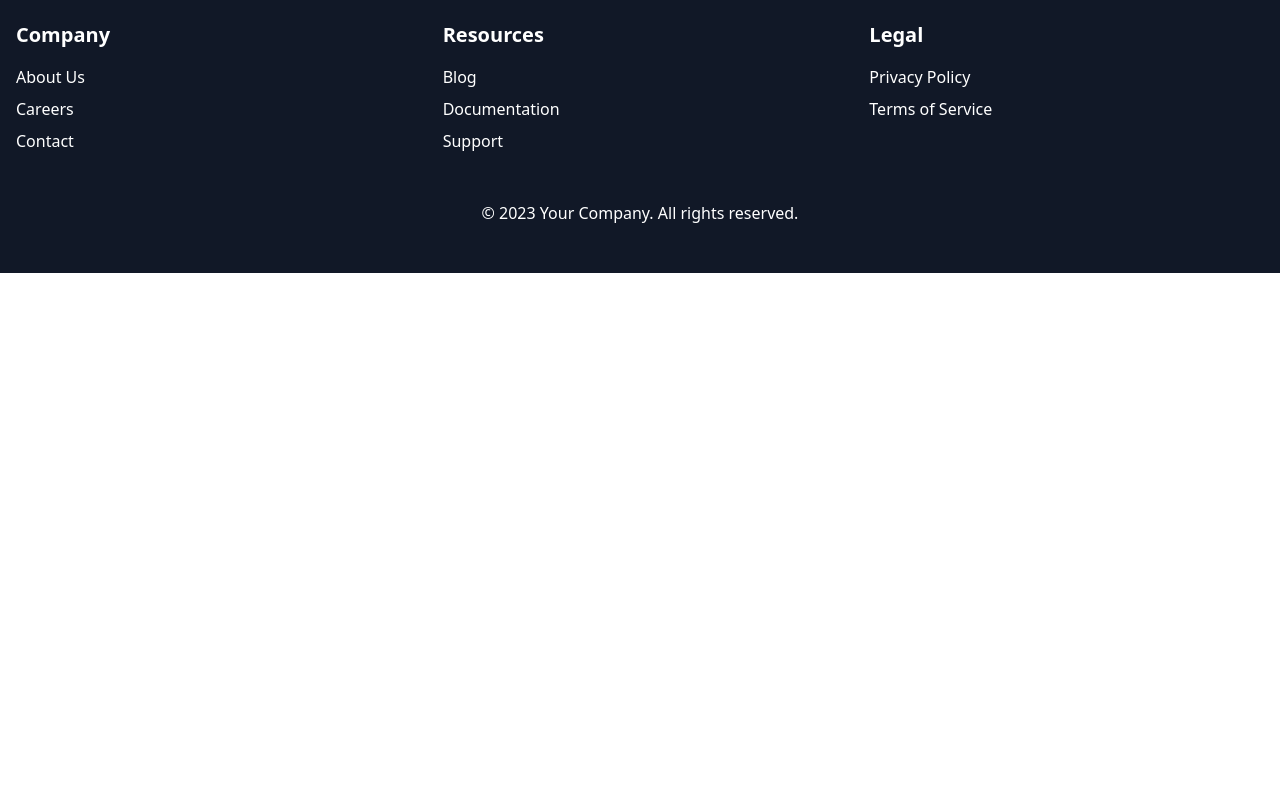
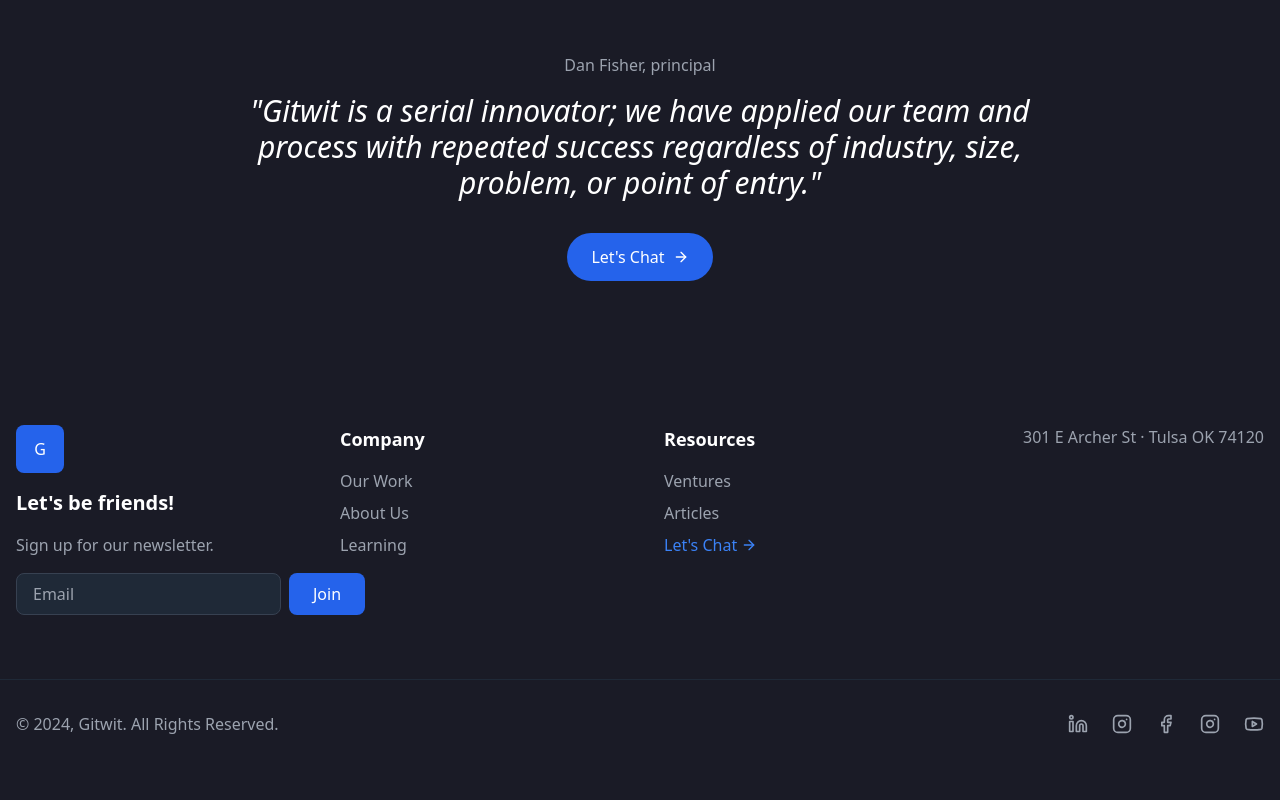
Before and after one commit to Aryann15/buszzFeedCreative, a Next.js app: page / in a window 1280 px wide. Shown: the part 3320-4120 px from the top of the page. Before the commit the page ends 3593 px from the top, so only its background shows below. Built offline with nearby package versions, Linux system fonts and the light colour scheme.

Commit message:
updated footer

```diff
--- a/app/components/Footer.tsx
+++ b/app/components/Footer.tsx
@@ -1,36 +1,128 @@
+'use client'
+
+import { ArrowRight } from 'lucide-react'
 import Link from 'next/link'
+import Image from 'next/image'
+import { Facebook, Instagram, Linkedin, Youtube, InstagramIcon as TiktokIcon } from 'lucide-react'
 
 export default function Footer() {
+  const handleSubmit = (e: React.FormEvent<HTMLFormElement>) => {
+    e.preventDefault()
+    // Handle newsletter signup
+  }
+
   return (
-    <footer className="bg-gray-900 text-white py-12">
-      <div className="container mx-auto px-4">
-        <div className="grid grid-cols-1 md:grid-cols-3 gap-8">
+    <footer className="bg-[#1a1b26] text-white">
+      {/* Testimonial Section */}
+      <div className="container mx-auto px-4 py-20 text-center max-w-4xl">
+        <p className="text-gray-400 mb-4">Dan Fisher, principal</p>
+        <blockquote className="text-2xl md:text-3xl italic font-light mb-8">
+          "Gitwit is a serial innovator; we have applied our team and process with repeated success regardless of industry, size, problem, or point of entry."
+        </blockquote>
+        <Link
+          href="/contact"
+          className="inline-flex items-center bg-blue-600 text-white px-6 py-3 rounded-full hover:bg-blue-700 transition-colors"
+        >
+          Let&apos;s Chat
+          <ArrowRight className="ml-2 h-4 w-4" />
+        </Link>
+      </div>
+
+      {/* Main Footer Content */}
+      <div className="container mx-auto px-4 py-16 grid grid-cols-1 md:grid-cols-2 lg:grid-cols-4 gap-12">
+        {/* Newsletter Signup */}
+        <div className="lg:col-span-1">
+          <div className="bg-blue-600 w-12 h-12 flex items-center justify-center rounded-lg mb-4">
+            G
+          </div>
+          <h3 className="text-xl font-semibold mb-4">Let&apos;s be friends!</h3>
+          <p className="text-gray-400 mb-4">Sign up for our newsletter.</p>
+          <form onSubmit={handleSubmit} className="flex gap-2">
+            <input
+              type="email"
+              placeholder="Email"
+              className="flex-1 px-4 py-2 rounded-lg bg-gray-800 border border-gray-700 focus:outline-none focus:border-blue-500"
+              required
+            />
+            <button
+              type="submit"
+              className="px-6 py-2 bg-blue-600 rounded-lg hover:bg-blue-700 transition-colors"
+            >
+              Join
+            </button>
+          </form>
+        </div>
+
+        {/* Navigation Links */}
         <div>
-            <h3 className="text-xl font-semibold mb-4">Company</h3>
+          <h3 className="text-lg font-semibold mb-4">Company</h3>
           <ul className="space-y-2">
-              <li><Link href="#" className="hover:text-gray-300">About Us</Link></li>
-              <li><Link href="#" className="hover:text-gray-300">Careers</Link></li>
-              <li><Link href="#" className="hover:text-gray-300">Contact</Link></li>
+            <li><Link href="/work" className="text-gray-400 hover:text-white">Our Work</Link></li>
+            <li><Link href="/about" className="text-gray-400 hover:text-white">About Us</Link></li>
+            <li><Link href="/learning" className="text-gray-400 hover:text-white">Learning</Link></li>
           </ul>
         </div>
+
         <div>
-            <h3 className="text-xl font-semibold mb-4">Resources</h3>
+          <h3 className="text-lg font-semibold mb-4">Resources</h3>
           <ul className="space-y-2">
-              <li><Link href="#" className="hover:text-gray-300">Blog</Link></li>
-              <li><Link href="#" className="hover:text-gray-300">Documentation</Link></li>
-              <li><Link href="#" className="hover:text-gray-300">Support</Link></li>
+            <li><Link href="/ventures" className="text-gray-400 hover:text-white">Ventures</Link></li>
+            <li><Link href="/articles" className="text-gray-400 hover:text-white">Articles</Link></li>
+            <li>
+              <Link href="/chat" className="text-blue-500 hover:text-blue-400 inline-flex items-center">
+                Let&apos;s Chat <ArrowRight className="ml-1 h-4 w-4" />
+              </Link>
+            </li>
           </ul>
         </div>
-          <div>
-            <h3 className="text-xl font-semibold mb-4">Legal</h3>
-            <ul className="space-y-2">
-              <li><Link href="#" className="hover:text-gray-300">Privacy Policy</Link></li>
-              <li><Link href="#" className="hover:text-gray-300">Terms of Service</Link></li>
-            </ul>
+
+        {/* Address */}
+        <div className="lg:text-right">
+          <p className="text-gray-400">301 E Archer St · Tulsa OK 74120</p>
         </div>
       </div>
-        <div className="mt-12 text-center">
-          <p>&copy; 2023 Your Company. All rights reserved.</p>
+
+      {/* Bottom Footer */}
+      <div className="container mx-auto px-4 py-8 border-t border-gray-800">
+        <div className="flex flex-col md:flex-row justify-between items-center gap-4">
+          <p className="text-gray-400">© 2024, Gitwit. All Rights Reserved.</p>
+
+          {/* Social Links */}
+          <div className="flex space-x-6">
+            <Link href="https://linkedin.com" className="text-gray-400 hover:text-white">
+              <span className="sr-only">LinkedIn</span>
+              <Linkedin className="h-5 w-5" />
+            </Link>
+            <Link href="https://instagram.com" className="text-gray-400 hover:text-white">
+              <span className="sr-only">Instagram</span>
+              <Instagram className="h-5 w-5" />
+            </Link>
+            <Link href="https://facebook.com" className="text-gray-400 hover:text-white">
+              <span className="sr-only">Facebook</span>
+              <Facebook className="h-5 w-5" />
+            </Link>
+            <Link href="https://tiktok.com" className="text-gray-400 hover:text-white">
+              <span className="sr-only">TikTok</span>
+              <TiktokIcon className="h-5 w-5" />
+            </Link>
+            <Link href="https://youtube.com" className="text-gray-400 hover:text-white">
+              <span className="sr-only">YouTube</span>
+              <Youtube className="h-5 w-5" />
+            </Link>
+          </div>
+        </div>
+      </div>
+
+      {/* Logo */}
+      <div className="container mx-auto px-4 py-12">
+        <div className="w-48 md:w-64 mx-auto">
+          <Image
+            src="/placeholder.svg?height=80&width=240"
+            alt="Gitwit"
+            width={240}
+            height={80}
+            className="w-full"
+          />
         </div>
       </div>
     </footer>
```
Lines whose indentation alone changed are shown as unchanged.
